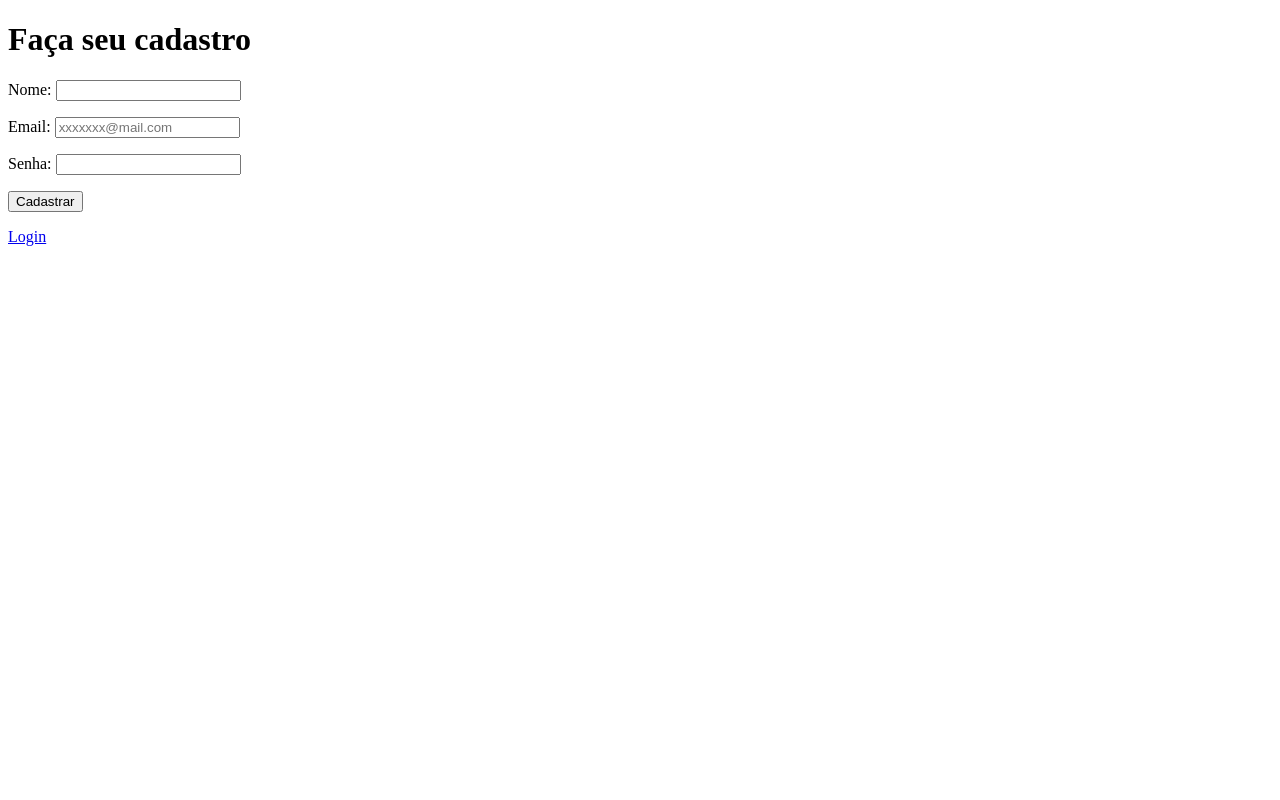
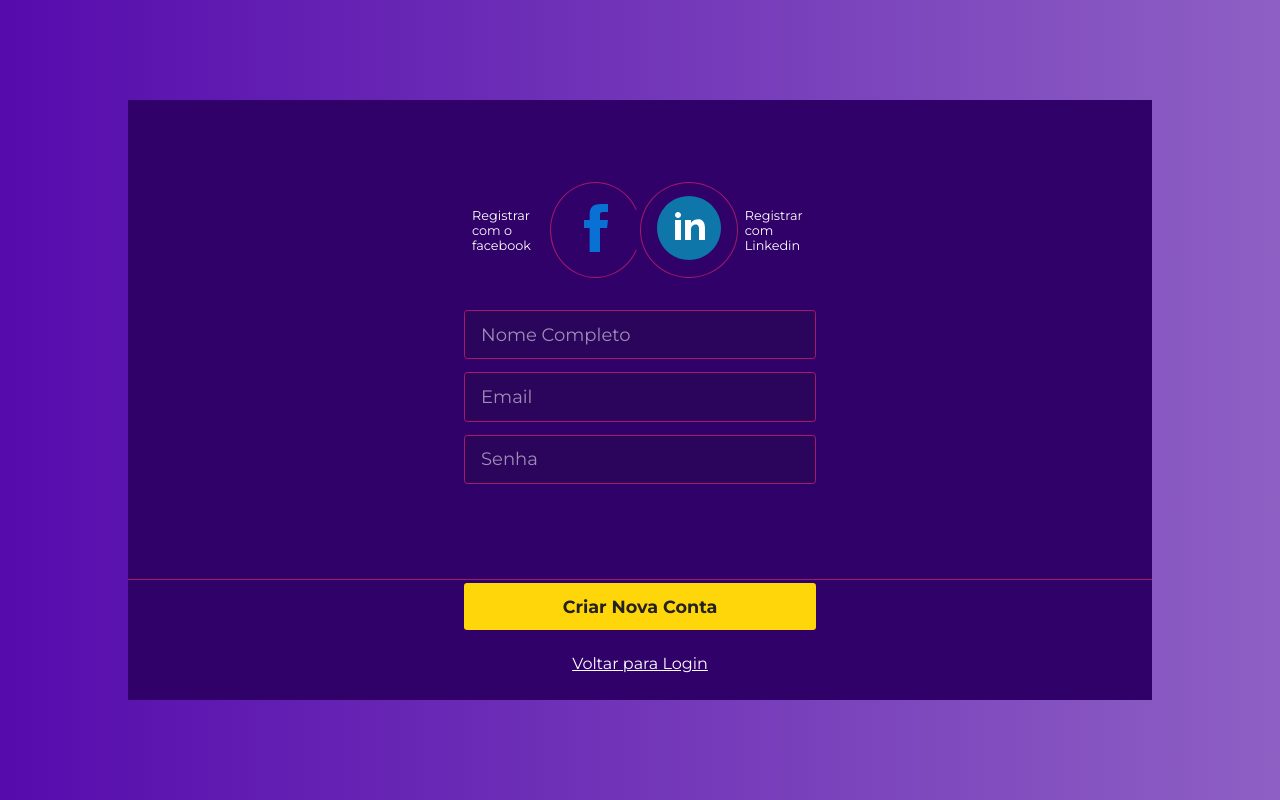
Before and after one commit to GuiGolfeto/SistemaLogin, a PHP site: page /pags/cadastro.php in a window 1280 px wide. Run offline with PHP 8.4, Linux system fonts and the light colour scheme; data that the repository does not hold is empty.

Commit message:
add style

```diff
--- a/pags/cadastro.php
+++ b/pags/cadastro.php
@@ -1,11 +1,12 @@
 <?php
 include('../server/conexao.php');
 
-$nameUser = $_POST['nameUser'];
-$senhaUser = $_POST['senhaUser'];
-$emailUser = $_POST['emailUser'];
 
 if (isset($_POST['emailUser']) || isset($_POST['senhaUser'])) {
+
+    $nameUser = $_POST['nameUser'];
+    $senhaUser = $_POST['senhaUser'];
+    $emailUser = $_POST['emailUser'];
 
     if (strlen($_POST['emailUser']) == 0) {
         echo "Preencha seu email";
@@ -21,36 +22,43 @@ if (isset($_POST['emailUser']) || isset($_POST['senhaUser'])) {
 
 ?>
 <!DOCTYPE html>
-<html lang="en">
+<html lang="pt-br">
 <head>
     <meta charset="UTF-8">
     <meta http-equiv="X-UA-Compatible" content="IE=edge">
     <meta name="viewport" content="width=device-width, initial-scale=1.0">
+    <link rel="stylesheet" href="../style/index.css">
     <title>Cadastro</title>
 </head>
 <body>
-    <h1>Faça seu cadastro</h1>
     <form method="POST" action="">
-        <p>
-            <label>Nome:</label>
-            <input type="text" name="nameUser" id="nameUser">
-        </p>
-
-        <p>
-            <label>Email:</label>
-            <input type="email" name="emailUser" id="emailUser" placeholder="xxxxxxx@mail.com">
-        </p>
-
-        <p>
-            <label>Senha:</label>
-            <input type="password" name="senhaUser" id="senhaUser">
-        </p>
-
-        <input type="submit" value="Cadastrar" id="cadastrar" name="cadastrar">
-
-        <p>
-            <a href="../index.php">Login</a>
-        </p>
+        <div class="container">
+            <div class="section-one">
+            <div class="social-links">
+                <div class="facebook">
+                <span>Registrar com o facebook</span>
+                <div class="icon">
+                    <a href="https://www.facebook.com" target="_blank" rel="noopener noreferrer"><img src="../assets/facebookLogo.svg" alt="Facebook Logo" /></a>
+                </div>
+                </div>
+                <div class="twitter">
+                <div class="icon">
+                    <a href="https://www.linkedin.com/" target="_blank" rel="noopener noreferrer"><img src="../assets/linkedinLogo.svg" alt="Twitter Logo" /></a>
+                </div>
+                <span>Registrar com Linkedin</span>
+                </div>
+            </div>
+            <div class="main-form">
+                <input type="text" name="nameUser" id="nameUser" placeholder="Nome Completo" required>
+                <input type="email" name="emailUser" id="emailUser" placeholder="Email" required />
+                <input type="password" name="senhaUser" id="senhaUser" placeholder="Senha" required />
+            </div>
+            </div>
+            <div class="section-two">
+                <a href="#"><button type="submit">Criar Nova Conta</button></a>
+                <a href="../index.php" class="voltarLogin"><span>Voltar para Login</span></a>
+            </div>
+        </div>
     </form>
 </body>
 </html>
--- /dev/null
+++ b/scss/index.scss
@@ -0,0 +1,220 @@
+@import url("https://fonts.googleapis.com/css2?family=Montserrat:wght@200;300;400;700&display=swap");
+
+$mainFont: "Montserrat", sans-serif;
+
+$gradientColor1: #ad0b9d;
+$gradientColor2: #8e60c4;
+$formBackgroundColor: #300169;
+$pinkOutline: #a31a6a;
+$loginButtonColor: rgb(96, 196, 96);
+$loginButtonTextColor: white;
+$newAccountButtonColor: #ffd60a;
+$newAccountButtonTextColor: rgb(36, 34, 34);
+$inputBackgroundColor: #2b045c;
+$inputPlaceholderColor: rgba(255, 255, 255, 0.548);
+$loginWithAccountsTextColor: white;
+$inputTextColor: white;
+$forgetHoverColor: white;
+
+@mixin enableFlex($direction: false) {
+  display: flex;
+  justify-content: center;
+  align-items: center;
+
+  @if $direction {
+    flex-direction: column;
+  }
+}
+
+@mixin buttonStyles($backgroundColor, $fontColor) {
+  padding: 0.8rem 1.5rem;
+  width: 22rem;
+  border-radius: 0.2rem;
+  outline: none;
+  border: none;
+  font-size: medium;
+  background-color: $backgroundColor;
+  color: $fontColor;
+  cursor: pointer;
+  transition: background 0.5s;
+  &:hover {
+    background: darken($backgroundColor, 20%)
+      radial-gradient(circle, transparent 1%, darken($backgroundColor, 20%) 1%)
+      center/15000%;
+  }
+  &:active {
+    background-color: darken($backgroundColor, 30%);
+    background-size: 100%;
+    transition: background 0s;
+  }
+}
+
+* {
+  font-family: $mainFont;
+  margin: 0;
+  padding: 0;
+  box-sizing: border-box;
+}
+
+body {
+  background: linear-gradient(to right, $gradientColor1, $gradientColor2);
+  height: 100vh;
+  width: 100vw;
+  @include enableFlex();
+}
+
+.container {
+  height: 75vh;
+  width: 80vw;
+  background-color: $formBackgroundColor;
+
+  .section-one {
+    @include enableFlex(true);
+    height: 80%;
+    border-bottom: 0.05rem $pinkOutline solid;
+
+    .social-links {
+      display: flex;
+      margin-bottom: 2rem;
+      position: relative;
+      height: 20%;
+      cursor: pointer;
+      .facebook {
+        @include enableFlex();
+        position: absolute;
+        left: -10.5rem;
+        span {
+          width: 52%;
+          color: $loginWithAccountsTextColor;
+          font-size: 0.8rem;
+          padding-right: 0.4rem;
+        }
+        .icon {
+          height: 6rem;
+          width: 6.5rem;
+          border-radius: 100%;
+          border: $pinkOutline 0.1rem solid;
+          @include enableFlex();
+          cursor: pointer;
+          img {
+            height: 4rem;
+          }
+        }
+      }
+      .twitter {
+        @include enableFlex();
+        position: absolute;
+        right: -12rem;
+        span {
+          width: 50%;
+          color: $loginWithAccountsTextColor;
+          padding-left: 0.4rem;
+          font-size: 0.8rem;
+        }
+        .icon {
+          height: 6rem;
+          width: 6.3rem;
+          border-radius: 100%;
+          border: $pinkOutline 0.1rem solid;
+          @include enableFlex();
+          background-color: $formBackgroundColor;
+          box-shadow: -0.5rem 0px $formBackgroundColor;
+
+          img {
+            height: 4rem;
+          }
+        }
+      }
+    }
+    .main-form {
+      @include enableFlex(true);
+      button {
+        @include buttonStyles($loginButtonColor, $loginButtonTextColor);
+      }
+      a {
+        text-decoration: none;
+        @include enableFlex();
+        color: $pinkOutline;
+        font-weight: bold;
+        margin-bottom: 2rem;
+        transition: 0.3s ease-in-out;
+        &:hover {
+          color: $forgetHoverColor;
+        }
+      }
+    }
+  }
+  .section-two {
+    height: 20%;
+    @include enableFlex();
+    button {
+      @include buttonStyles($newAccountButtonColor, $newAccountButtonTextColor);
+    }
+  }
+}
+
+input {
+  padding: 0.8rem 1rem;
+  width: 22rem;
+  border-radius: 0.2rem;
+  border: $pinkOutline 0.01rem solid;
+  color: $inputTextColor;
+  background-color: $inputBackgroundColor;
+  margin-bottom: 0.8rem;
+  font-size: large;
+  &::placeholder {
+    color: $inputPlaceholderColor;
+  }
+}
+
+@media only screen and (max-width: 768px) {
+  .container {
+    height: 35rem;
+    .section-one {
+      .social-links {
+        .facebook {
+          left: -8.2rem;
+          span {
+            font-size: small;
+            padding-right: 0.9rem;
+          }
+          .icon {
+            height: 4rem;
+            width: 4rem;
+            border-radius: 100%;
+            img {
+              height: 3rem;
+            }
+          }
+        }
+        .twitter {
+          right: -10rem;
+          span {
+            font-size: small;
+          }
+          .icon {
+            height: 4rem;
+            width: 4rem;
+            border-radius: 100%;
+            img {
+              height: 3rem;
+            }
+          }
+        }
+      }
+      .main-form {
+        input {
+          width: 15rem;
+        }
+        button {
+          width: 15rem;
+        }
+      }
+    }
+    .section-two {
+      button {
+        width: 15rem;
+      }
+    }
+  }
+}
--- /dev/null
+++ b/style/index.css
@@ -0,0 +1,325 @@
+@import url("https://fonts.googleapis.com/css2?family=Montserrat:wght@200;300;400;700&display=swap");
+* {
+  font-family: "Montserrat", sans-serif;
+  margin: 0;
+  padding: 0;
+  -webkit-box-sizing: border-box;
+          box-sizing: border-box;
+}
+
+body {
+  background: -webkit-gradient(linear, left top, right top, from(#560bad), to(#8e60c4));
+  background: linear-gradient(to right, #560bad, #8e60c4);
+  height: 100vh;
+  width: 100vw;
+  display: -webkit-box;
+  display: -ms-flexbox;
+  display: flex;
+  -webkit-box-pack: center;
+      -ms-flex-pack: center;
+          justify-content: center;
+  -webkit-box-align: center;
+      -ms-flex-align: center;
+          align-items: center;
+}
+
+.container {
+  height: 75vh;
+  width: 80vw;
+  background-color: #300169;
+}
+
+.container .section-one {
+  display: -webkit-box;
+  display: -ms-flexbox;
+  display: flex;
+  -webkit-box-pack: center;
+      -ms-flex-pack: center;
+          justify-content: center;
+  -webkit-box-align: center;
+      -ms-flex-align: center;
+          align-items: center;
+  -webkit-box-orient: vertical;
+  -webkit-box-direction: normal;
+      -ms-flex-direction: column;
+          flex-direction: column;
+  height: 80%;
+  border-bottom: 0.05rem #a31a6a solid;
+}
+
+.container .section-one .social-links {
+  display: -webkit-box;
+  display: -ms-flexbox;
+  display: flex;
+  margin-bottom: 2rem;
+  position: relative;
+  height: 20%;
+  cursor: pointer;
+}
+
+.container .section-one .social-links .facebook {
+  display: -webkit-box;
+  display: -ms-flexbox;
+  display: flex;
+  -webkit-box-pack: center;
+      -ms-flex-pack: center;
+          justify-content: center;
+  -webkit-box-align: center;
+      -ms-flex-align: center;
+          align-items: center;
+  position: absolute;
+  left: -10.5rem;
+}
+
+.container .section-one .social-links .facebook span {
+  width: 52%;
+  color: white;
+  font-size: 0.8rem;
+  padding-right: 0.4rem;
+}
+
+.container .section-one .social-links .facebook .icon {
+  height: 6rem;
+  width: 6.5rem;
+  border-radius: 100%;
+  border: #a31a6a 0.1rem solid;
+  display: -webkit-box;
+  display: -ms-flexbox;
+  display: flex;
+  -webkit-box-pack: center;
+      -ms-flex-pack: center;
+          justify-content: center;
+  -webkit-box-align: center;
+      -ms-flex-align: center;
+          align-items: center;
+  cursor: pointer;
+}
+
+.container .section-one .social-links .facebook .icon img {
+  height: 4rem;
+}
+
+.container .section-one .social-links .twitter {
+  display: -webkit-box;
+  display: -ms-flexbox;
+  display: flex;
+  -webkit-box-pack: center;
+      -ms-flex-pack: center;
+          justify-content: center;
+  -webkit-box-align: center;
+      -ms-flex-align: center;
+          align-items: center;
+  position: absolute;
+  right: -12rem;
+}
+
+.container .section-one .social-links .twitter span {
+  width: 50%;
+  color: white;
+  padding-left: 0.4rem;
+  font-size: 0.8rem;
+}
+
+.container .section-one .social-links .twitter .icon {
+  height: 6rem;
+  width: 6.3rem;
+  border-radius: 100%;
+  border: #a31a6a 0.1rem solid;
+  display: -webkit-box;
+  display: -ms-flexbox;
+  display: flex;
+  -webkit-box-pack: center;
+      -ms-flex-pack: center;
+          justify-content: center;
+  -webkit-box-align: center;
+      -ms-flex-align: center;
+          align-items: center;
+  background-color: #300169;
+  -webkit-box-shadow: -0.5rem 0px #300169;
+          box-shadow: -0.5rem 0px #300169;
+}
+
+.container .section-one .social-links .twitter .icon img {
+  height: 4rem;
+}
+
+.container .section-one .main-form {
+  display: -webkit-box;
+  display: -ms-flexbox;
+  display: flex;
+  -webkit-box-pack: center;
+      -ms-flex-pack: center;
+          justify-content: center;
+  -webkit-box-align: center;
+      -ms-flex-align: center;
+          align-items: center;
+  -webkit-box-orient: vertical;
+  -webkit-box-direction: normal;
+      -ms-flex-direction: column;
+          flex-direction: column;
+}
+
+.container .section-one .main-form button {
+  padding: 0.8rem 1.5rem;
+  width: 22rem;
+  border-radius: 0.2rem;
+  outline: none;
+  border: none;
+  font-size: medium;
+  background-color: #60c460;
+  color: white;
+  cursor: pointer;
+  -webkit-transition: background 0.5s;
+  transition: background 0.5s;
+}
+
+.container .section-one .main-form button:hover {
+  background: #338b33 radial-gradient(circle, transparent 1%, #338b33 1%) center/15000%;
+}
+
+.container .section-one .main-form button:active {
+  background-color: #266526;
+  background-size: 100%;
+  -webkit-transition: background 0s;
+  transition: background 0s;
+}
+
+.container .section-one .main-form a {
+  text-decoration: none;
+  display: -webkit-box;
+  display: -ms-flexbox;
+  display: flex;
+  -webkit-box-pack: center;
+      -ms-flex-pack: center;
+          justify-content: center;
+  -webkit-box-align: center;
+      -ms-flex-align: center;
+          align-items: center;
+  color: #a31a6a;
+  font-weight: bold;
+  margin-bottom: 2rem;
+  -webkit-transition: 0.3s ease-in-out;
+  transition: 0.3s ease-in-out;
+}
+
+.container .section-one .main-form a:hover {
+  color: white;
+}
+
+.container .section-two {
+  height: 20%;
+  display: -webkit-box;
+  display: -ms-flexbox;
+  display: flex;
+  -webkit-box-pack: center;
+      -ms-flex-pack: center;
+          justify-content: center;
+  -webkit-box-align: center;
+      -ms-flex-align: center;
+          align-items: center;
+          flex-direction: column;
+}
+
+.voltarLogin{
+  padding: 1.5rem;
+  font-size: 1.0rem;
+  color: white;
+}
+
+.container .section-two button {
+  padding: 0.8rem 1.5rem;
+  width: 22rem;
+  border-radius: 0.2rem;
+  outline: none;
+  border: none;
+  font-size: 1.1rem;
+  font-weight: bold;
+  background-color: #ffd60a;
+  color: #242222;
+  cursor: pointer;
+  -webkit-transition: background 0.5s;
+  transition: background 0.5s;
+}
+
+.container .section-two button:hover {
+  background: #a38800 radial-gradient(circle, transparent 1%, #a38800 1%) center/15000%;
+}
+
+.container .section-two button:active {
+  background-color: #705d00;
+  background-size: 100%;
+  -webkit-transition: background 0s;
+  transition: background 0s;
+}
+
+input {
+  padding: 0.8rem 1rem;
+  width: 22rem;
+  border-radius: 0.2rem;
+  border: #a31a6a 0.01rem solid;
+  color: white;
+  background-color: #2b045c;
+  margin-bottom: 0.8rem;
+  font-size: large;
+}
+
+input::-webkit-input-placeholder {
+  color: rgba(255, 255, 255, 0.548);
+}
+
+input:-ms-input-placeholder {
+  color: rgba(255, 255, 255, 0.548);
+}
+
+input::-ms-input-placeholder {
+  color: rgba(255, 255, 255, 0.548);
+}
+
+input::placeholder {
+  color: rgba(255, 255, 255, 0.548);
+}
+
+@media only screen and (max-width: 768px) {
+  .container {
+    height: 35rem;
+  }
+  .container .section-one .social-links .facebook {
+    left: -8.2rem;
+  }
+  .container .section-one .social-links .facebook span {
+    font-size: small;
+    padding-right: 0.9rem;
+  }
+  .container .section-one .social-links .facebook .icon {
+    height: 4rem;
+    width: 4rem;
+    border-radius: 100%;
+  }
+  .container .section-one .social-links .facebook .icon img {
+    height: 3rem;
+  }
+  .container .section-one .social-links .twitter {
+    right: -10rem;
+  }
+  .container .section-one .social-links .twitter span {
+    font-size: small;
+  }
+  .container .section-one .social-links .twitter .icon {
+    height: 4rem;
+    width: 4rem;
+    border-radius: 100%;
+  }
+  .container .section-one .social-links .twitter .icon img {
+    height: 3rem;
+  }
+  .container .section-one .main-form input {
+    width: 15rem;
+  }
+  .container .section-one .main-form button {
+    width: 15rem;
+  }
+  .container .section-two button {
+    width: 15rem;
+  }
+}
+/*# sourceMappingURL=index.css.map */
```
Also changed, not shown: index.php (+34 -22 lines), assets/facebookLogo.svg (added), assets/linkedinLogo.svg (added), assets/twitterLogo.svg (added), 1 other file.
